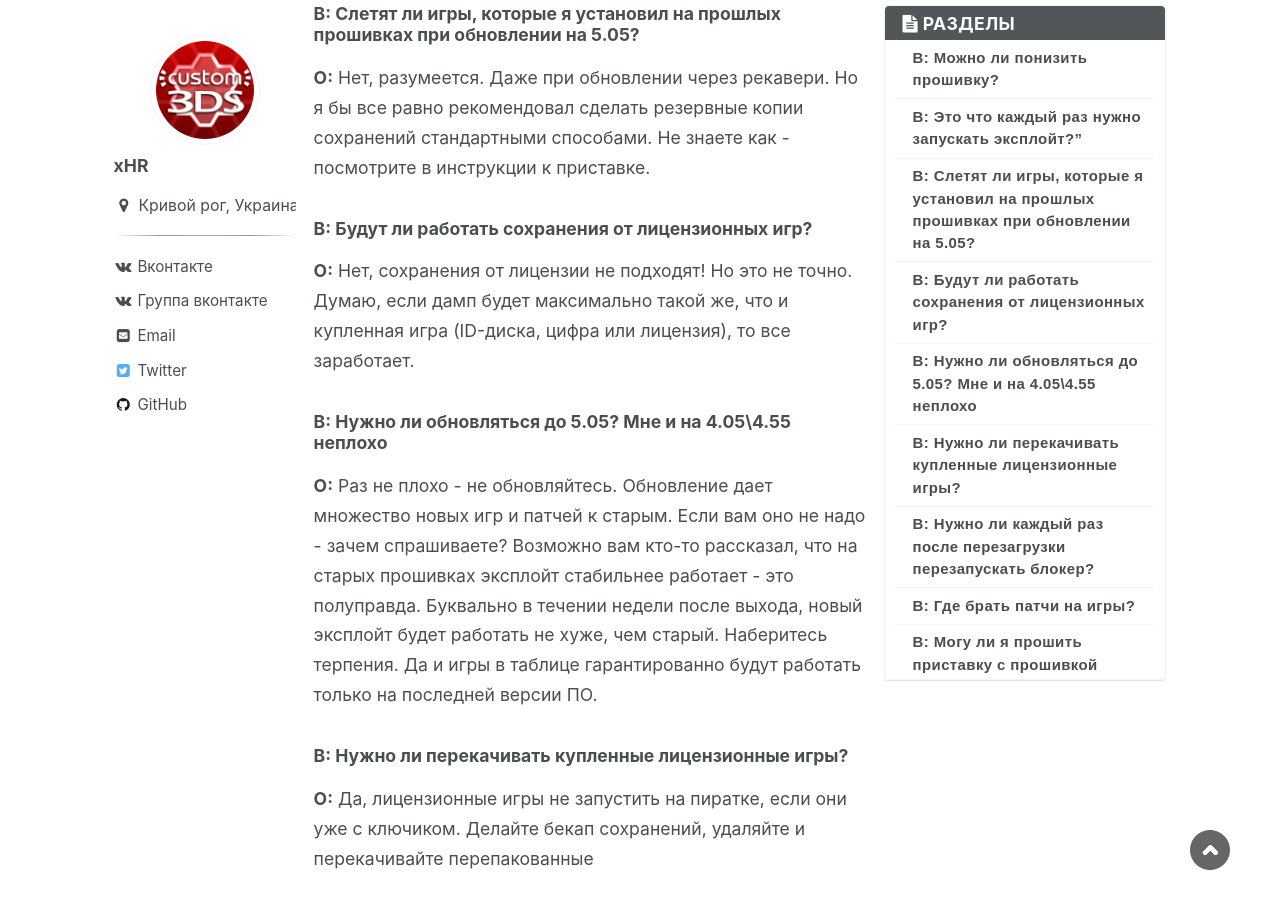
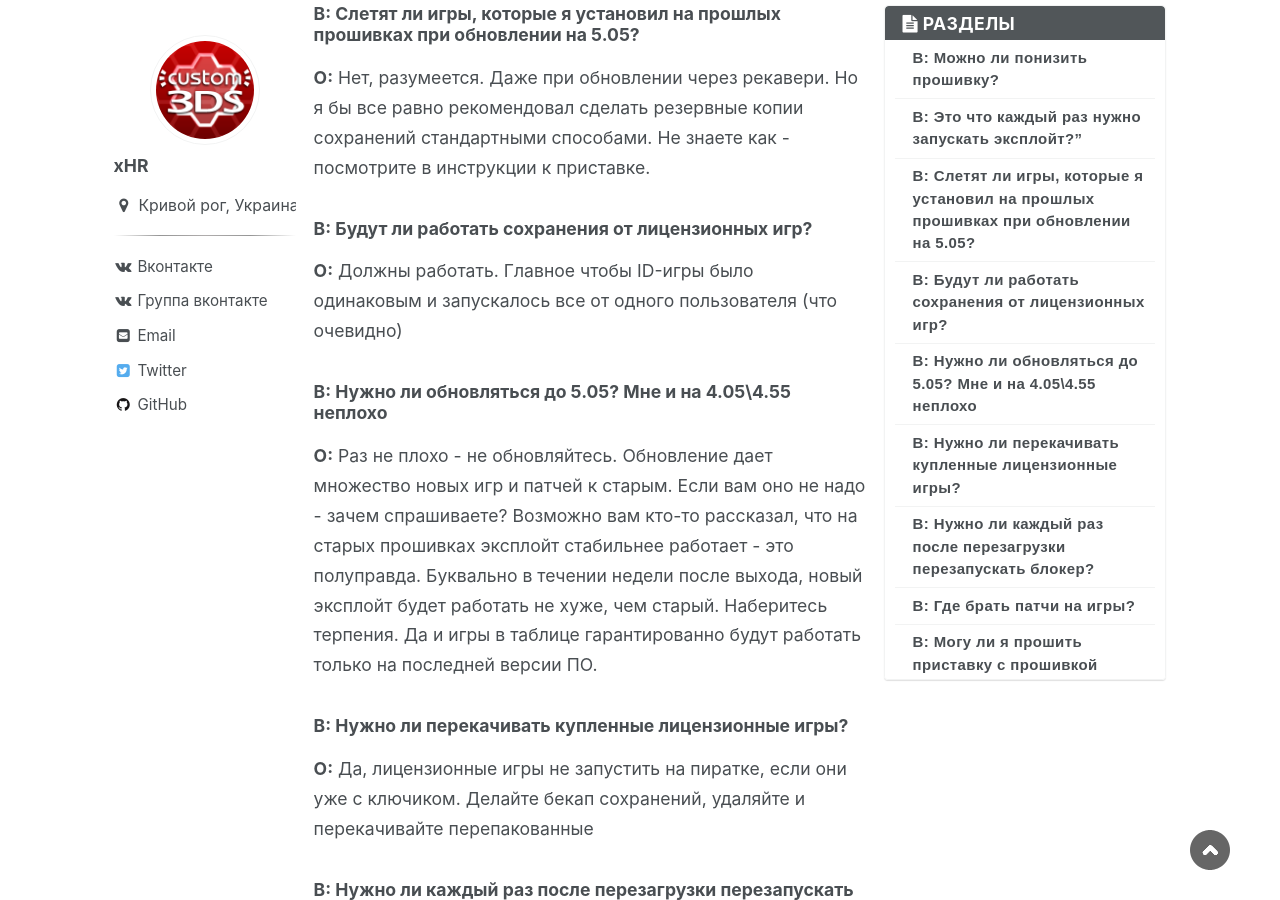
Before and after one commit to rashevskyv/ps4, a Jekyll site: the page built from _pages/faq.md, in a window 1280 px wide and 900 px high, scrolled down 459 px. Built offline with Jekyll 4.4.1, drawn with Linux system fonts in a browser that asks for light colours; nearby versions of some CDN libraries.

Commit message:
adds on faq

```diff
--- a/_pages/faq.md
+++ b/_pages/faq.md
@@ -16,7 +16,7 @@ author_profile: true
 **О:** Нет, разумеется. Даже при обновлении через рекавери. Но я бы все равно рекомендовал сделать резервные копии сохранений стандартными способами. Не знаете как - посмотрите в инструкции к приставке.
 
 ### **В:** Будут ли работать сохранения от лицензионных игр?
-**О:** Нет, сохранения от лицензии не подходят! Но это не точно. Думаю, если дамп будет максимально такой же, что и купленная игра (ID-диска, цифра или лицензия), то все заработает.
+**О:** Должны работать. Главное чтобы ID-игры было одинаковым и запускалось все от одного пользователя (что очевидно)
 
 ### **В:** Нужно ли обновляться до 5.05? Мне и на 4.05\4.55 неплохо
 **О:** Раз не плохо - не обновляйтесь. Обновление дает множество новых игр и патчей к старым. Если вам оно не надо - зачем спрашиваете? Возможно вам кто-то рассказал, что на старых прошивках эксплойт стабильнее работает - это полуправда. Буквально в течении недели после выхода, новый эксплойт будет работать не хуже, чем старый. Наберитесь терпения. Да и игры в таблице гарантированно будут работать только на последней версии ПО.
```
